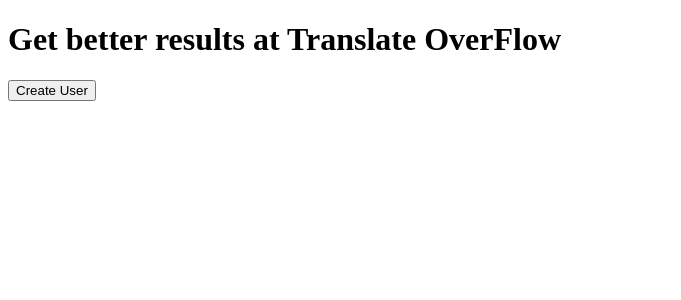
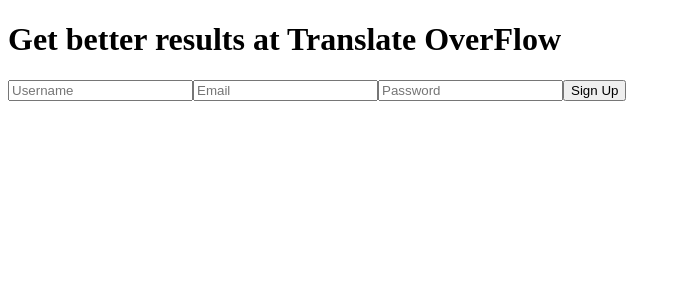
Before and after one commit to Adrianjewell91/tl_overflow, a React app in the folder frontend/: page /#/ in a window 1280 px wide. Shown: the top 300 px of the page, without its empty margins (0-681 px from the left). Built offline with nearby package versions, Linux system fonts and the light colour scheme.

Commit message:
create users with form

```diff
--- a/frontend/src/actions/session_actions.js
+++ b/frontend/src/actions/session_actions.js
@@ -9,27 +9,27 @@
   currentUser
 });
 
-export const receiveErrors = errors => ({
-  type: RECEIVE_SESSION_ERRORS,
-  errors
-});
-
-export const clearSessionErrors = () => ({
-  type: CLEAR_SESSION_ERRORS,
-});
+// export const receiveErrors = errors => ({
+//   type: RECEIVE_SESSION_ERRORS,
+//   errors
+// });
+//
+// export const clearSessionErrors = () => ({
+//   type: CLEAR_SESSION_ERRORS,
+// });
 
 
-export const signup = formUser => dispatch => {
+export const signUp = formUser => dispatch => {
   return SessionUtil.createUser(formUser)
-    .then(user => dispatch(receiveCurrentUser(user)))
+    .then(user => dispatch(receiveCurrentUser(user.data)))
 };
 
-export const login = formUser => dispatch => {
-  return SessionUtil.createSession(formUser)
-    .then(user => dispatch(receiveCurrentUser(user)))
-    .fail(err => dispatch(receiveErrors(err)));
-};
+// export const login = formUser => dispatch => {
+//   return SessionUtil.createSession(formUser)
+//     .then(user => dispatch(receiveCurrentUser(user)))
+//     .fail(err => dispatch(receiveErrors(err)));
+// };
 
-export const logout = () => dispatch => {
-  return SessionUtil.destroySession().then(() => dispatch(receiveCurrentUser(null)));
-};
+// export const logout = () => dispatch => {
+//   return SessionUtil.destroySession().then(() => dispatch(receiveCurrentUser(null)));
+// };
--- a/frontend/src/components/splash/splash.jsx
+++ b/frontend/src/components/splash/splash.jsx
@@ -6,30 +6,47 @@
 class Splash extends Component {
   constructor(props) {
     super(props);
-    this.handleCreateUser = this.handleCreateUser.bind(this);
+    this.handleSignUp = this.handleSignUp.bind(this);
+    this.state = {username: "", email: "", password: ""};
   }
 
-  handleCreateUser(e) {
+  handleSignUp(e) {
     e.preventDefault();
-    console.log("Creating a User");
-    axios.post('/users/', {
-      username: "AdrianJ",
-      email: "Adrian.J@outlook.com",
-      password: "Dom987654321"
-    })
-    .then(function (response) {
-      console.log(response);
-    })
-    .catch(function (error) {
-      console.log(error);
-    });
+    this.props.signUp(this.state);
   }
+
+  update(field) {
+  return (e) => { //no periods allowed for some reason.
+    console.log(this.state);
+    this.setState({[field]: e.target.value});
+  }
+}
 
   render() {
     return (
       <div>
         <h1>Get better results at Translate OverFlow</h1>
-        <button onClick={this.handleCreateUser}>Create User</button>
+          <form onSubmit={this.handleSignUp}>
+            <label>
+              <input type="text"
+                     onChange={this.update('username')}
+                     placeholder="Username"></input>
+            </label>
+
+            <label>
+              <input type="text"
+                     onChange={this.update('email')}
+                     placeholder="Email"></input>
+            </label>
+
+            <label>
+              <input type="text"
+                     onChange={this.update('password')}
+                     placeholder="Password"></input>
+            </label>
+
+            <input type="submit" value="Sign Up"></input>
+          </form>
       </div>
     );
   }
--- a/frontend/src/components/splash/splash_container.js
+++ b/frontend/src/components/splash/splash_container.js
@@ -1,4 +1,5 @@
 import {connect} from 'react-redux';
+import {signUp} from '../../actions/session_actions';
 import Splash from './splash';
 
 const mapStateToProps = state => {
@@ -8,7 +9,8 @@
 
 const mapDispatchToProps = dispatch => {
   return {
-    };
+    signUp: (formUser) => dispatch(signUp(formUser))
+  };
 }
 
 export default connect(mapStateToProps, mapDispatchToProps)(Splash);
--- a/frontend/src/reducers/session_reducer.js
+++ b/frontend/src/reducers/session_reducer.js
@@ -1,7 +1,10 @@
+import {RECEIVE_CURRENT_USER} from '../actions/session_actions';
 
 const SessionReducer = (state = {currentUser: null}, action) => {
   Object.freeze(state);
   switch (action.type) {
+    case RECEIVE_CURRENT_USER:
+      return {currentUser: action.currentUser};
     default:
       return state;
   }
```
Also changed, not shown: 2 other files (tests, documents, lock files or other folders).
